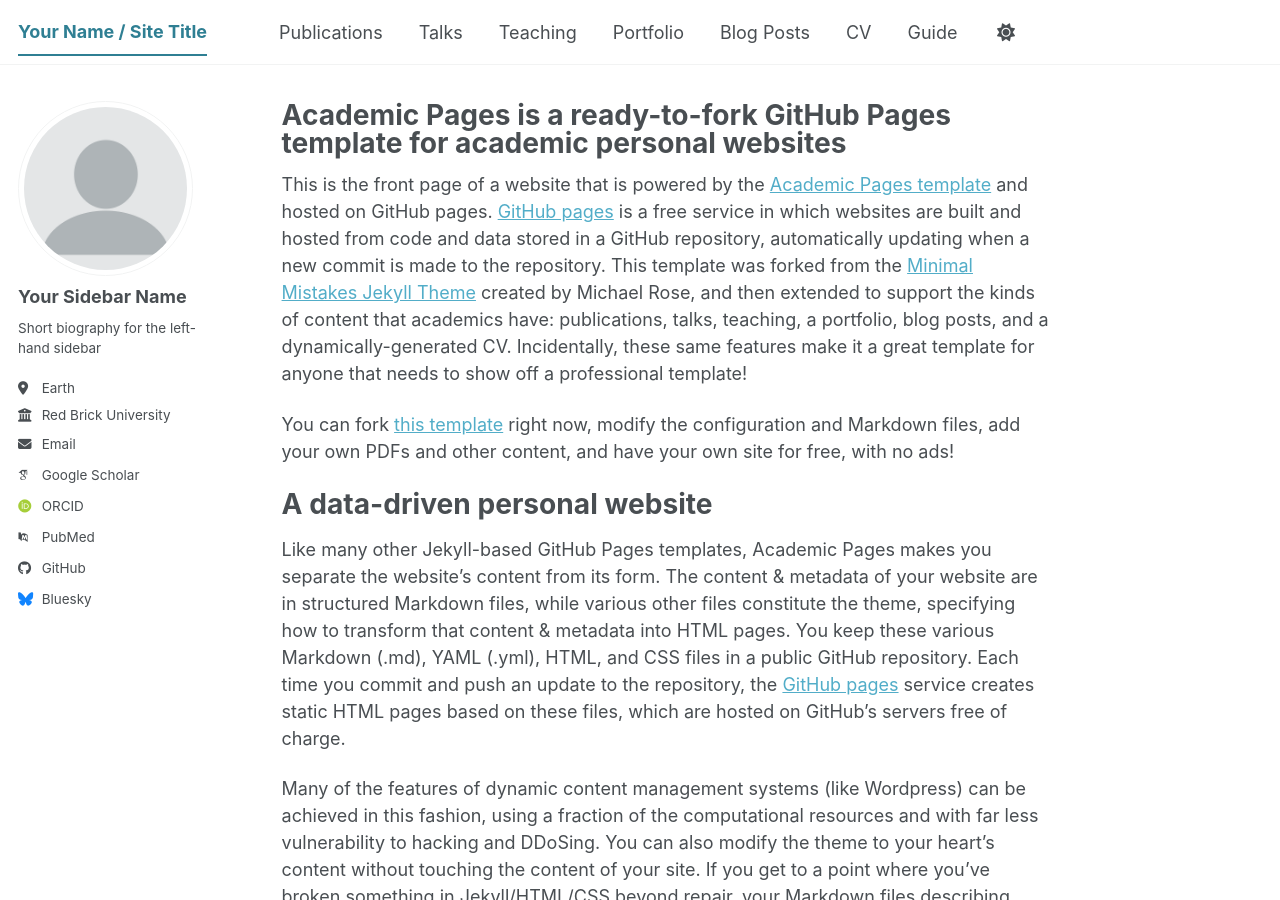
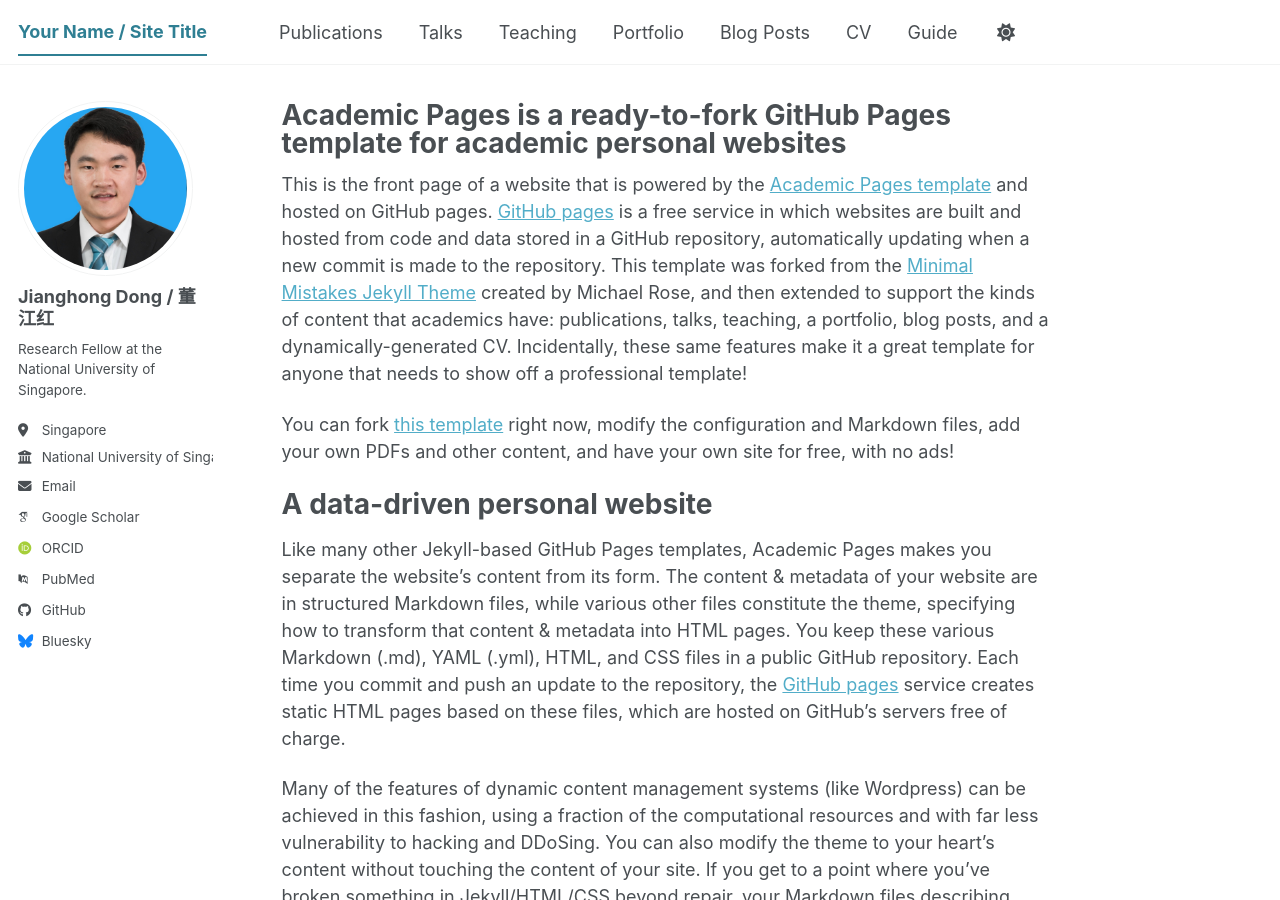
Before and after one commit to dongjh20/dongjh20.github.io, a Jekyll site: the page built from _pages/about.md, in a window 1280 px wide and 900 px high. Built offline with Jekyll 4.4.1, drawn with Linux system fonts in a browser that asks for light colours; some web fonts are replaced; a script bundle is joined from its source files by our own code; library files that are not in the unit come from our copies.

```diff
--- a/_config.yml
+++ b/_config.yml
@@ -23,22 +23,22 @@ repository               : "academicpages/academicpages.github.io"
 #               Additional customization can be done by editing /_includes/author-profile.html
 author:
   # Biographic information
-  avatar           : "profile.png"
-  name             : "Your Sidebar Name"
+  avatar           : "side-photo.jpg"
+  name             : "Jianghong Dong / 董江红"
   pronouns         : # example: "she/her"
-  bio              : "Short biography for the left-hand sidebar"
-  location         : "Earth"
-  employer         : "Red Brick University"
+  bio              : "Research Fellow at the National University of Singapore."
+  location         : "Singapore"
+  employer         : "National University of Singapore"
   uri              : # URL
-  email            : "none@example.org"
+  email            : "dong-jianghong@nus.edu.sg"
 
   # Academic websites
   academia         : # URL
   arxiv            : # URL - Update with the correct link to your profile
-  googlescholar    : "https://scholar.google.com/citations?user=PS_CX0AAAAAJ"
+  googlescholar    : "https://scholar.google.com/citations?user=ncDpC9gAAAAJ&hl=zh-CN"
   inspire-hep      : # URL
   impactstory      : # URL
-  orcid            : "https://orcid.org/yourorcidurl"
+  orcid            : "https://orcid.org/my-orcid?orcid=0000-0003-3283-7158"
   semantic         : # URL
   ssrn             : # URL
   pubmed           : "https://www.ncbi.nlm.nih.gov/pubmed/?term=john+snow"
```
Also changed, not shown: images/side-photo.jpg (added).
